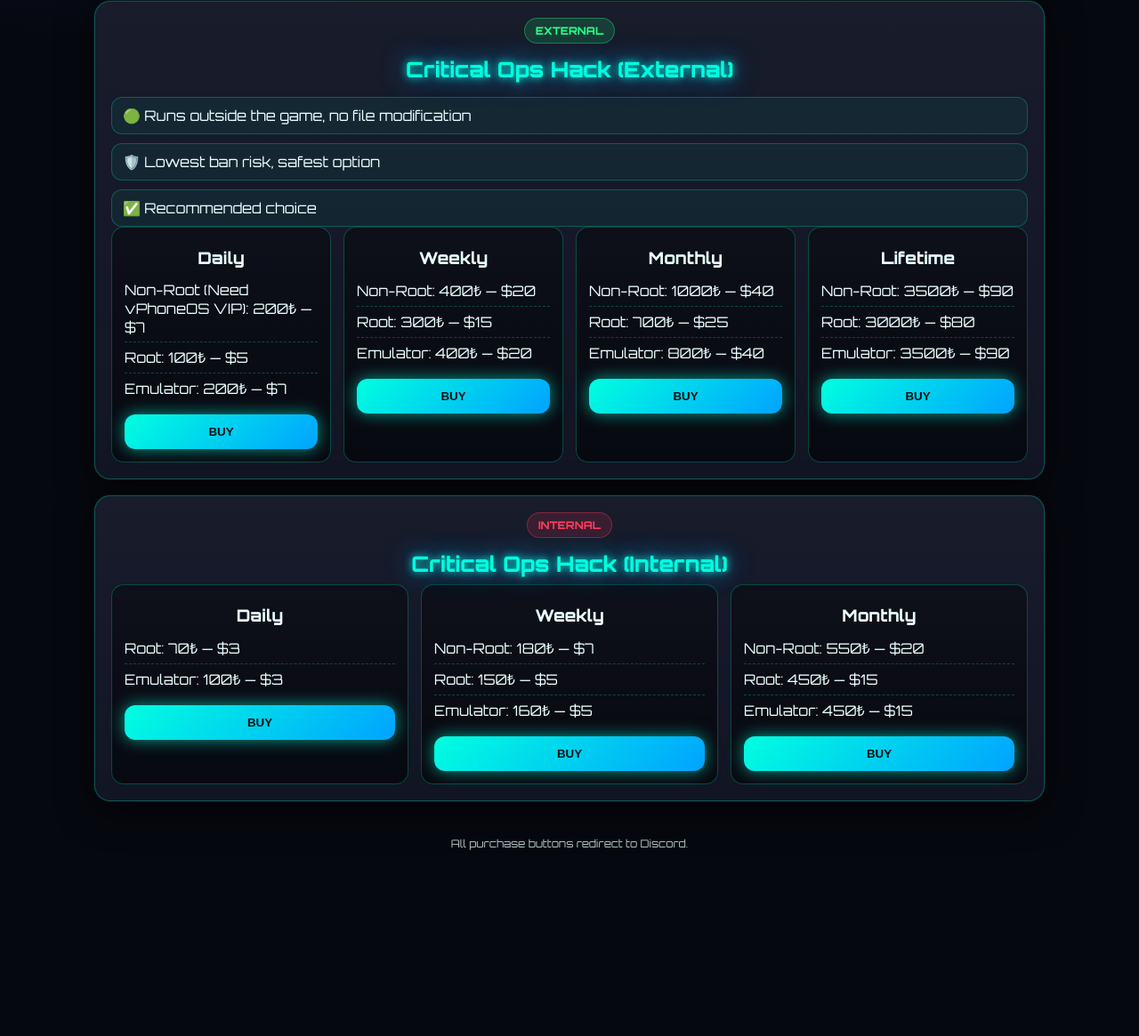
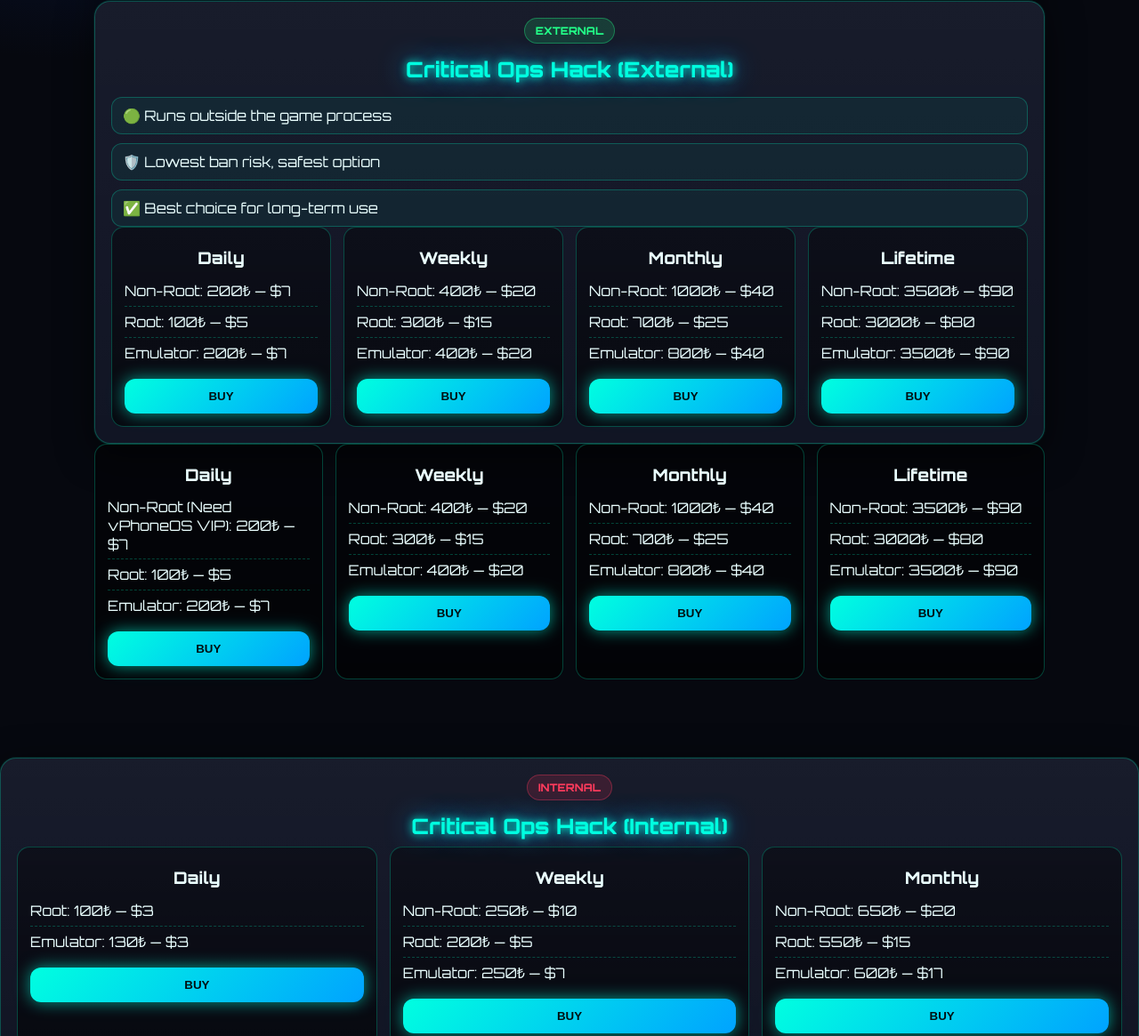
Before and after one commit to sv-98gamerYT/index.html, a plain HTML site: page index.html in a window 1280 px wide. Shown: the part 263-1428 px from the top of the page at 89% size. Before the commit the page ends 1289 px from the top, so only its background shows below. Drawn offline with Linux system fonts and the light colour scheme.

Commit message:
Update index.html

```diff
--- a/index.html
+++ b/index.html
@@ -59,10 +59,49 @@
   <div class="header"><span class="badge ext">EXTERNAL</span></div>
   <h2 class="neon">Critical Ops Hack (External)</h2>
   <div class="why">
-    <div class="item">🟢 Runs outside the game, no file modification</div>
+    <div class="item">🟢 Runs outside the game process</div>
     <div class="item">🛡️ Lowest ban risk, safest option</div>
-    <div class="item">✅ Recommended choice</div>
+    <div class="item">✅ Best choice for long-term use</div>
   </div>
+  <div class="prices">
+    <div class="price-box">
+      <h3>Daily</h3>
+      <ul>
+        <li>Non-Root: 200₺ — $7</li>
+        <li>Root: 100₺ — $5</li>
+        <li>Emulator: 200₺ — $7</li>
+      </ul>
+      <button class="buy" onclick="go()">BUY</button>
+    </div>
+    <div class="price-box">
+      <h3>Weekly</h3>
+      <ul>
+        <li>Non-Root: 400₺ — $20</li>
+        <li>Root: 300₺ — $15</li>
+        <li>Emulator: 400₺ — $20</li>
+      </ul>
+      <button class="buy" onclick="go()">BUY</button>
+    </div>
+    <div class="price-box">
+      <h3>Monthly</h3>
+      <ul>
+        <li>Non-Root: 1000₺ — $40</li>
+        <li>Root: 700₺ — $25</li>
+        <li>Emulator: 800₺ — $40</li>
+      </ul>
+      <button class="buy" onclick="go()">BUY</button>
+    </div>
+    <div class="price-box">
+      <h3>Lifetime</h3>
+      <ul>
+        <li>Non-Root: 3500₺ — $90</li>
+        <li>Root: 3000₺ — $80</li>
+        <li>Emulator: 3500₺ — $90</li>
+      </ul>
+      <button class="buy" onclick="go()">BUY</button>
+    </div>
+  </div>
+</div>
   <div class="prices">
     <div class="price-box">
       <h3>Daily</h3>
@@ -108,30 +147,31 @@
     <div class="price-box">
       <h3>Daily</h3>
       <ul>
-        <li>Root: 70₺ — $3</li>
-        <li>Emulator: 100₺ — $3</li>
+        <li>Root: 100₺ — $3</li>
+        <li>Emulator: 130₺ — $3</li>
       </ul>
       <button class="buy" onclick="go()">BUY</button>
     </div>
     <div class="price-box">
       <h3>Weekly</h3>
       <ul>
-        <li>Non-Root: 180₺ — $7</li>
-        <li>Root: 150₺ — $5</li>
-        <li>Emulator: 160₺ — $5</li>
+        <li>Non-Root: 250₺ — $10</li>
+        <li>Root: 200₺ — $5</li>
+        <li>Emulator: 250₺ — $7</li>
       </ul>
       <button class="buy" onclick="go()">BUY</button>
     </div>
     <div class="price-box">
       <h3>Monthly</h3>
       <ul>
-        <li>Non-Root: 550₺ — $20</li>
-        <li>Root: 450₺ — $15</li>
-        <li>Emulator: 450₺ — $15</li>
+        <li>Non-Root: 650₺ — $20</li>
+        <li>Root: 550₺ — $15</li>
+        <li>Emulator: 600₺ — $17</li>
       </ul>
       <button class="buy" onclick="go()">BUY</button>
     </div>
   </div>
+</div>
 </div><div class="footer">All purchase buttons redirect to Discord.</div>
 </div><script>
 function go(){ window.location.href='https://discord.gg/jCbKykczSS'; }
```
